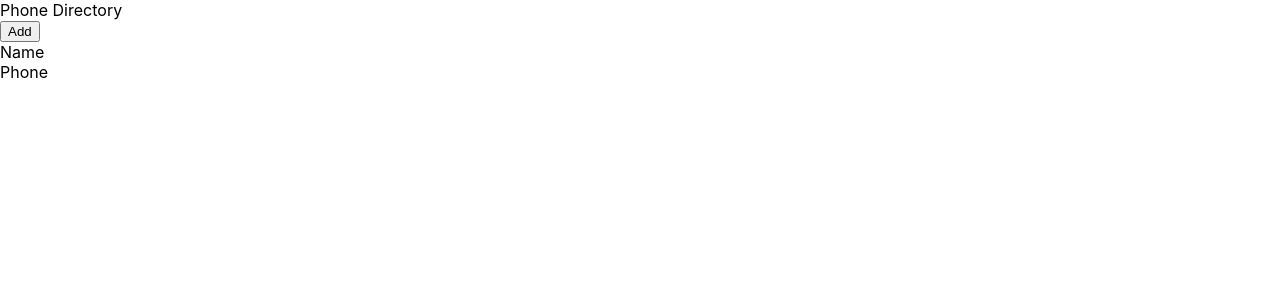
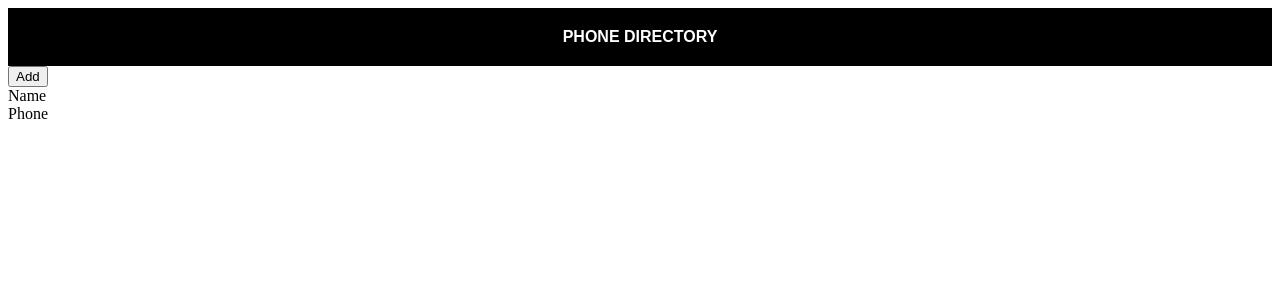
Before and after one commit to saatviknagpal/phone-directory, a React (Create React App) app: page / in a window 1280 px wide. Shown: the top 300 px of the page. Built offline with nearby package versions, Linux system fonts and the light colour scheme.

Commit message:
Styled ‘Header’ (Inline Styling)

```diff
--- a/src/Header.js
+++ b/src/Header.js
@@ -1,8 +1,9 @@
 import React from 'react'
 
 const Header = () => {
+    const headerStyle = {textAlign: 'center', padding: 20, background: 'black', color: 'white', textTransform: 'uppercase', fontWeight: 'bold', fontFamily: 'sans-serif'};
     return (
-        <div className = "header">
+        <div style = {headerStyle}>
             Phone Directory
         </div>
     )
--- a/src/index.css
+++ /dev/null
@@ -1,13 +0,0 @@
-body {
-  margin: 0;
-  font-family: -apple-system, BlinkMacSystemFont, 'Segoe UI', 'Roboto', 'Oxygen',
-    'Ubuntu', 'Cantarell', 'Fira Sans', 'Droid Sans', 'Helvetica Neue',
-    sans-serif;
-  -webkit-font-smoothing: antialiased;
-  -moz-osx-font-smoothing: grayscale;
-}
-
-code {
-  font-family: source-code-pro, Menlo, Monaco, Consolas, 'Courier New',
-    monospace;
-}
--- a/src/index.js
+++ b/src/index.js
@@ -1,8 +1,6 @@
 import React from 'react';
 import ReactDOM from 'react-dom';
-import './index.css';
 import App from './App';
-import reportWebVitals from './reportWebVitals';
 
 ReactDOM.render(
   <React.StrictMode>
@@ -10,8 +8,3 @@ ReactDOM.render(
   </React.StrictMode>,
   document.getElementById('root')
 );
-
-// If you want to start measuring performance in your app, pass a function
-// to log results (for example: reportWebVitals(console.log))
-// or send to an analytics endpoint. Learn more: https://bit.ly/CRA-vitals
-reportWebVitals();
--- a/src/reportWebVitals.js
+++ /dev/null
@@ -1,13 +0,0 @@
-const reportWebVitals = onPerfEntry => {
-  if (onPerfEntry && onPerfEntry instanceof Function) {
-    import('web-vitals').then(({ getCLS, getFID, getFCP, getLCP, getTTFB }) => {
-      getCLS(onPerfEntry);
-      getFID(onPerfEntry);
-      getFCP(onPerfEntry);
-      getLCP(onPerfEntry);
-      getTTFB(onPerfEntry);
-    });
-  }
-};
-
-export default reportWebVitals;
```
